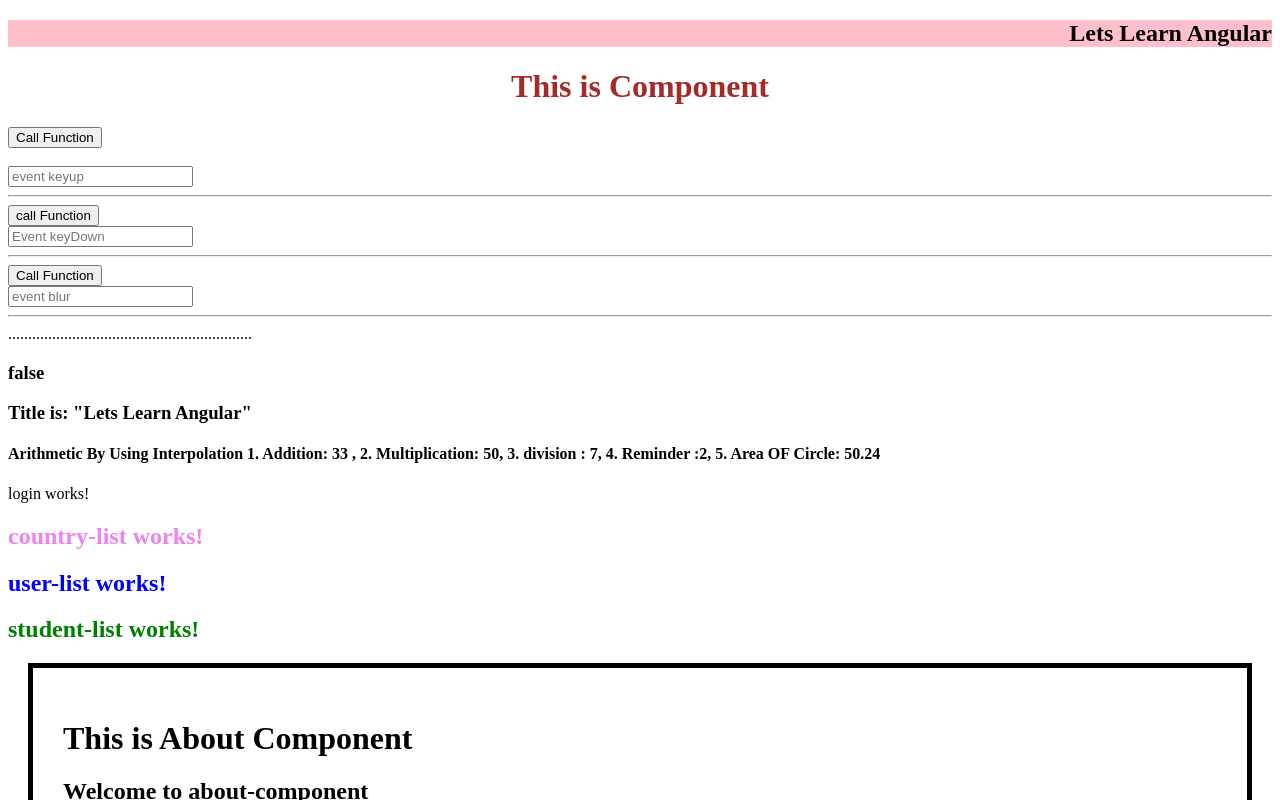
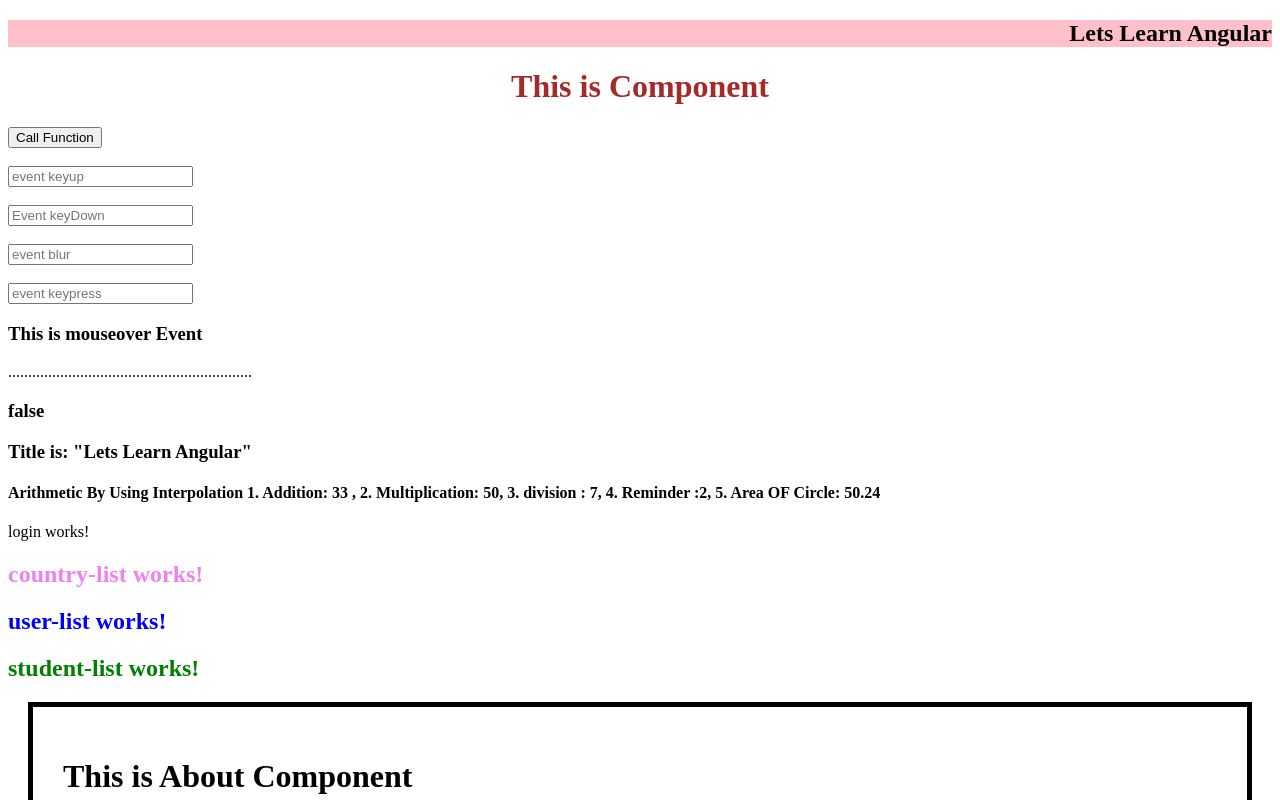
Before and after one commit to JagdishKhod/my-first-angular-project, an Angular app: page / in a window 1280 px wide. Shown: the top 800 px of the page. Built offline with nearby package versions, Linux system fonts and the light colour scheme.

Commit message:
mouseover event

```diff
--- a/src/app/app.component.html
+++ b/src/app/app.component.html
@@ -2,16 +2,12 @@
 <h1>This is Component</h1>
 <button (click)="getData('Hello')">Call Function</button> <br>
 <br>
-<input type="text" #box (keyup)="getData(box.value)" placeholder="event keyup">
-<br><hr>
-<button (click)="getData('Hey')">call Function</button> <br>
-<input type="text" #box (keydown)="getData(box.value)" placeholder="Event keyDown">
-<br><hr>
- <button (click)="getData('Ok')">Call Function</button> <br>
- <input type="text" #box (blur)="getData(box.value)" placeholder="event blur">
- <br><hr>
+<input type="text" #box (keyup)="getData(box.value)" placeholder="event keyup"> <br><br>
+<input type="text" #box1 (keydown)="getData(box1.value)" placeholder="Event keyDown"><br><br>
+<input type="text" #box2 (blur)="getData(box2.value)" placeholder="event blur"><br><br>
+<input type="text" #table (keypress)="getData(table.value)" placeholder="event keypress">
 
-
+<h3 (mouseover)="getData('Intresting')">This is mouseover Event</h3>
 .............................................................
 <!-- <h3>{{getData()}}</h3> -->
 <h3>{{title=="Lets Learn JAVA"}} </h3>
--- a/src/app/app.component.ts
+++ b/src/app/app.component.ts
@@ -10,7 +10,8 @@ import { Component } from '@angular/core';
 export class AppComponent {
   title = 'Lets Learn Angular';
  getData(val:string){
-    console.warn(val)
+    console.log(val)
  }
 
+
 }
```
